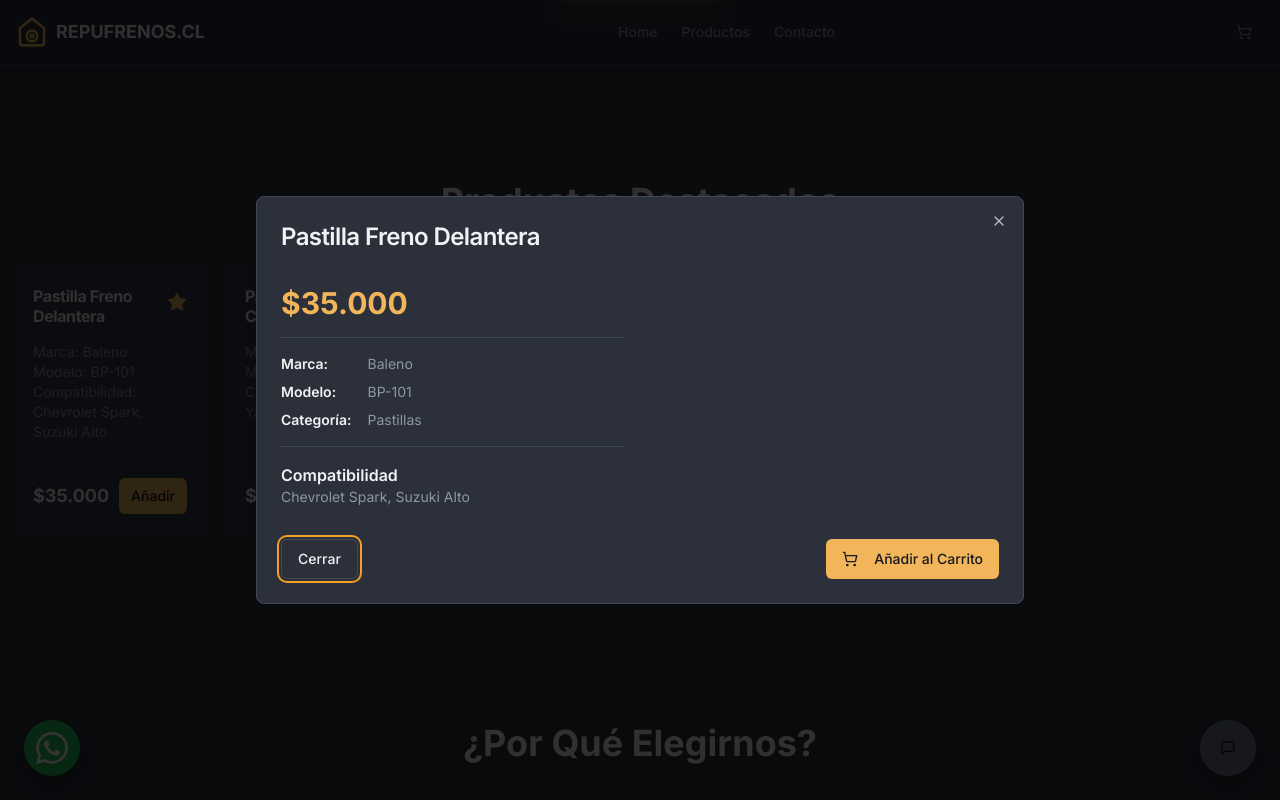
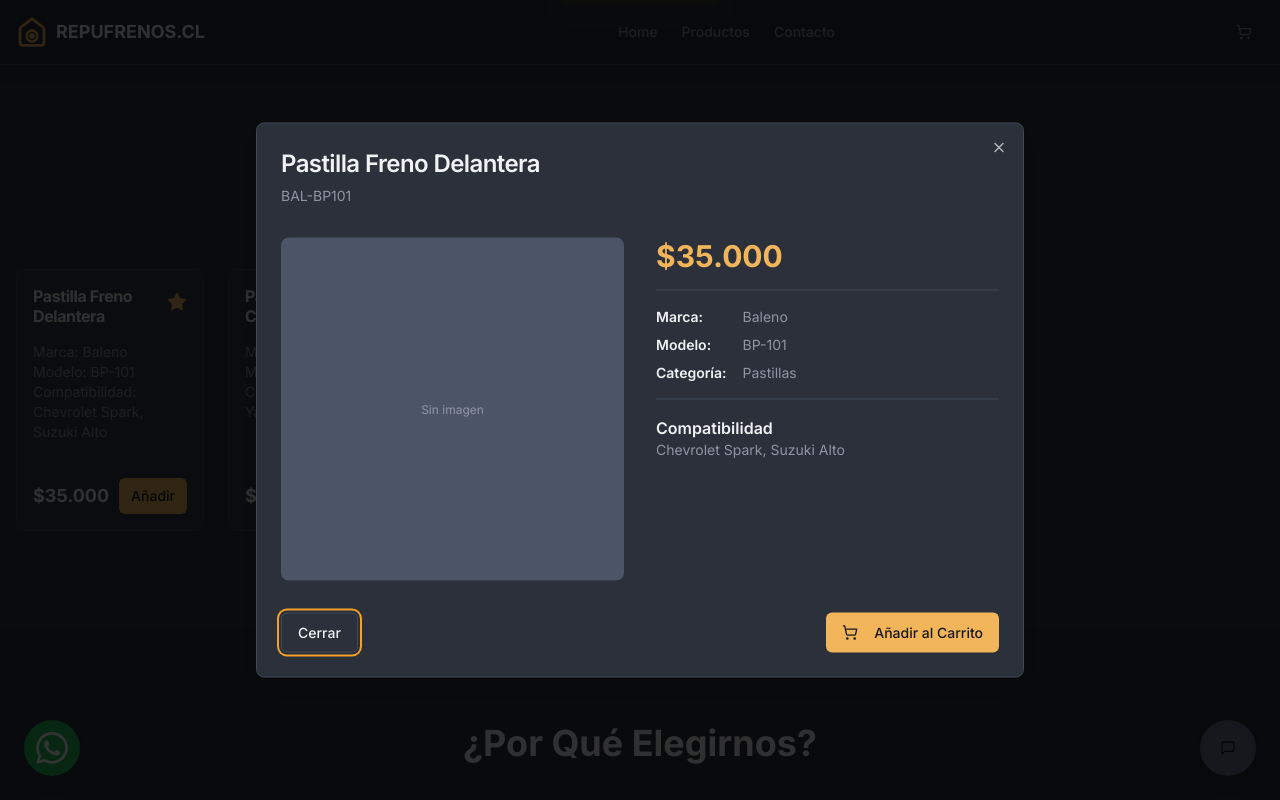
Before and after one commit to marce1404/TIENDA-FRENOS, a Next.js app: page / in a window 1280 px wide. Both pictures are taken after a click on the element 110 px from the left and 836 px from the top of the page. Shown: the part 436-1236 px from the top of the page. Built offline with nearby package versions, Linux system fonts and the light colour scheme.

Commit message:
mejor, pero falta el item mas importante quq es el codigo

```diff
--- a/src/app/page.tsx
+++ b/src/app/page.tsx
@@ -14,6 +14,7 @@ import {
   DialogContent,
   DialogHeader,
   DialogTitle,
+  DialogDescription,
   DialogFooter,
 } from '@/components/ui/dialog';
 import { Separator } from '@/components/ui/separator';
@@ -131,10 +132,11 @@ export default function HomePage() {
           <DialogContent className="sm:max-w-3xl">
             <DialogHeader>
               <DialogTitle className="text-2xl">{selectedProduct.name}</DialogTitle>
+              <DialogDescription>{selectedProduct.code}</DialogDescription>
             </DialogHeader>
             <div className="grid md:grid-cols-2 gap-8 py-4">
-                {selectedProduct.imageUrl && (
-                    <div className="relative aspect-square w-full bg-muted rounded-lg overflow-hidden">
+                <div className="relative aspect-square w-full bg-muted rounded-lg overflow-hidden">
+                    {selectedProduct.imageUrl ? (
                         <Image
                             src={selectedProduct.imageUrl}
                             alt={`Imagen de ${selectedProduct.name}`}
@@ -142,8 +144,12 @@ export default function HomePage() {
                             className="object-contain"
                             data-ai-hint={selectedProduct.category === 'Pastillas' ? 'brake pad' : 'brake disc'}
                         />
-                    </div>
-                )}
+                    ) : (
+                        <div className="w-full h-full flex items-center justify-center text-xs text-muted-foreground">
+                            Sin imagen
+                        </div>
+                    )}
+                </div>
                 <div className="flex flex-col space-y-4">
                   <p className="text-3xl font-bold text-primary">{formatPrice(selectedProduct.price)}</p>
                   <Separator />
--- a/src/app/productos/page.tsx
+++ b/src/app/productos/page.tsx
@@ -23,6 +23,7 @@ import {
   DialogContent,
   DialogHeader,
   DialogTitle,
+  DialogDescription,
   DialogFooter,
 } from '@/components/ui/dialog';
 import { Separator } from '@/components/ui/separator';
@@ -255,10 +256,11 @@ export default function ProductosPage() {
             <DialogContent className="sm:max-w-3xl">
               <DialogHeader>
                 <DialogTitle className="text-2xl">{selectedProduct.name}</DialogTitle>
+                <DialogDescription>{selectedProduct.code}</DialogDescription>
               </DialogHeader>
                <div className="grid md:grid-cols-2 gap-8 py-4">
-                {selectedProduct.imageUrl && (
-                    <div className="relative aspect-square w-full bg-muted rounded-lg overflow-hidden">
+                <div className="relative aspect-square w-full bg-muted rounded-lg overflow-hidden">
+                    {selectedProduct.imageUrl ? (
                         <Image
                             src={selectedProduct.imageUrl}
                             alt={`Imagen de ${selectedProduct.name}`}
@@ -266,8 +268,12 @@ export default function ProductosPage() {
                             className="object-contain"
                             data-ai-hint={selectedProduct.category === 'Pastillas' ? 'brake pad' : 'brake disc'}
                         />
-                    </div>
-                )}
+                    ) : (
+                        <div className="w-full h-full flex items-center justify-center text-xs text-muted-foreground">
+                            Sin imagen
+                        </div>
+                    )}
+                </div>
                 <div className="flex flex-col space-y-4">
                   <p className="text-3xl font-bold text-primary">{formatPrice(selectedProduct.price)}</p>
                   <Separator />
```
